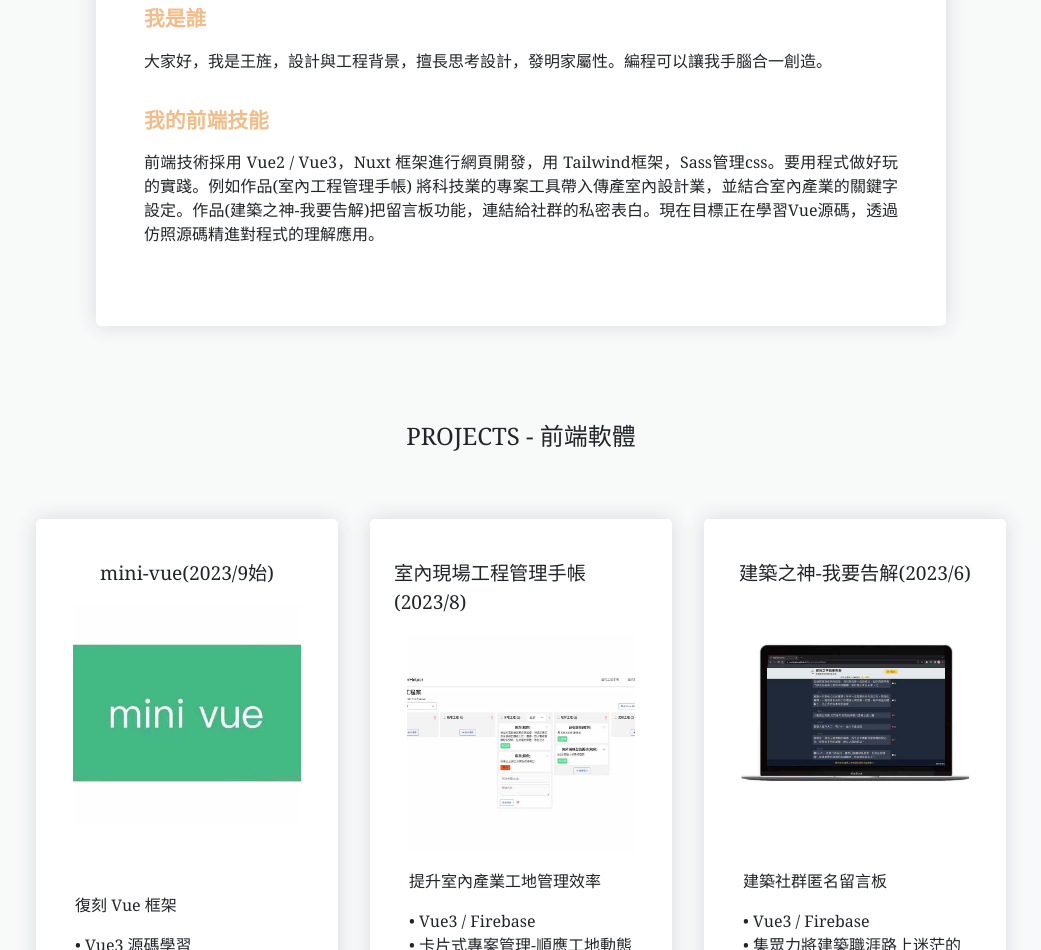
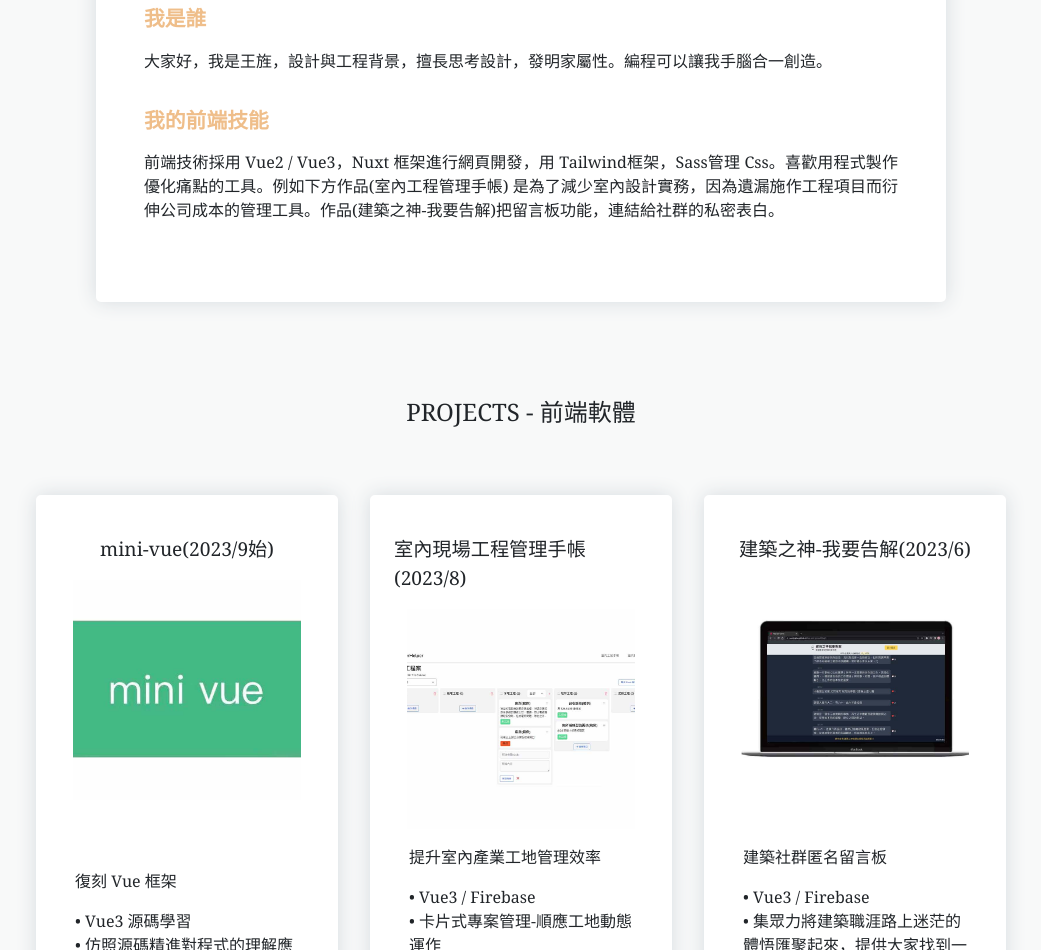
Before and after one commit to eddie8119/profile2, a website: page index.html in a window 1280 px wide. Shown: the part 1013-1963 px from the top of the page, without its empty margins (119-1160 px from the left). Drawn offline with nearby package versions, Linux system fonts and the light colour scheme.

Commit message:
描述更新

```diff
--- a/index.html
+++ b/index.html
@@ -41,7 +41,7 @@
                 <div class="paragraph-container">
                     <header class="sub-header">我的前端技能</header>
                     <p class="paragraph">
-                      前端技術採用 Vue2 / Vue3，Nuxt 框架進行網頁開發，用 Tailwind框架，Sass管理css。要用程式做好玩的實踐。例如作品(室內工程管理手帳) 將科技業的專案工具帶入傳產室內設計業，並結合室內產業的關鍵字設定。作品(建築之神-我要告解)把留言板功能，連結給社群的私密表白。現在目標正在學習Vue源碼，透過仿照源碼精進對程式的理解應用。
+                      前端技術採用 Vue2 / Vue3，Nuxt 框架進行網頁開發，用 Tailwind框架，Sass管理 Css。喜歡用程式製作優化痛點的工具。例如下方作品(室內工程管理手帳) 是為了減少室內設計實務，因為遺漏施作工程項目而衍伸公司成本的管理工具。作品(建築之神-我要告解)把留言板功能，連結給社群的私密表白。
                     </p>
                 </div>
             </div>
```
